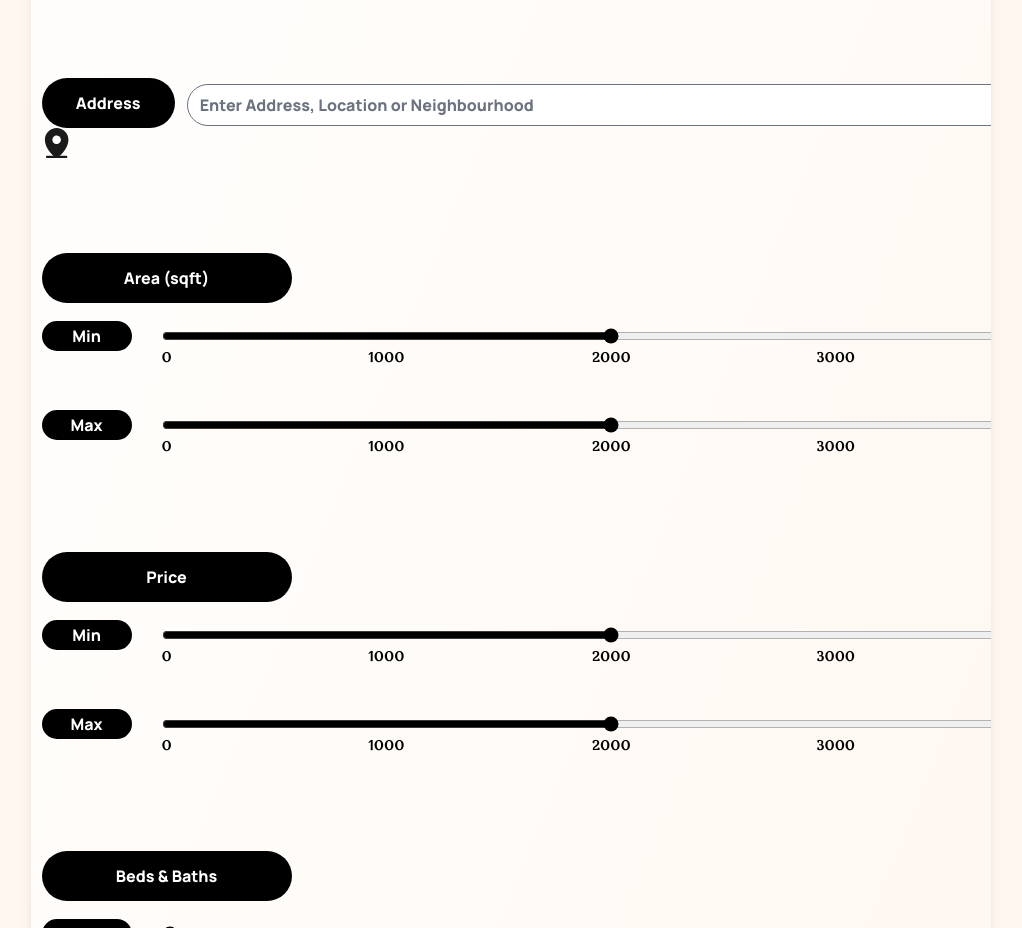
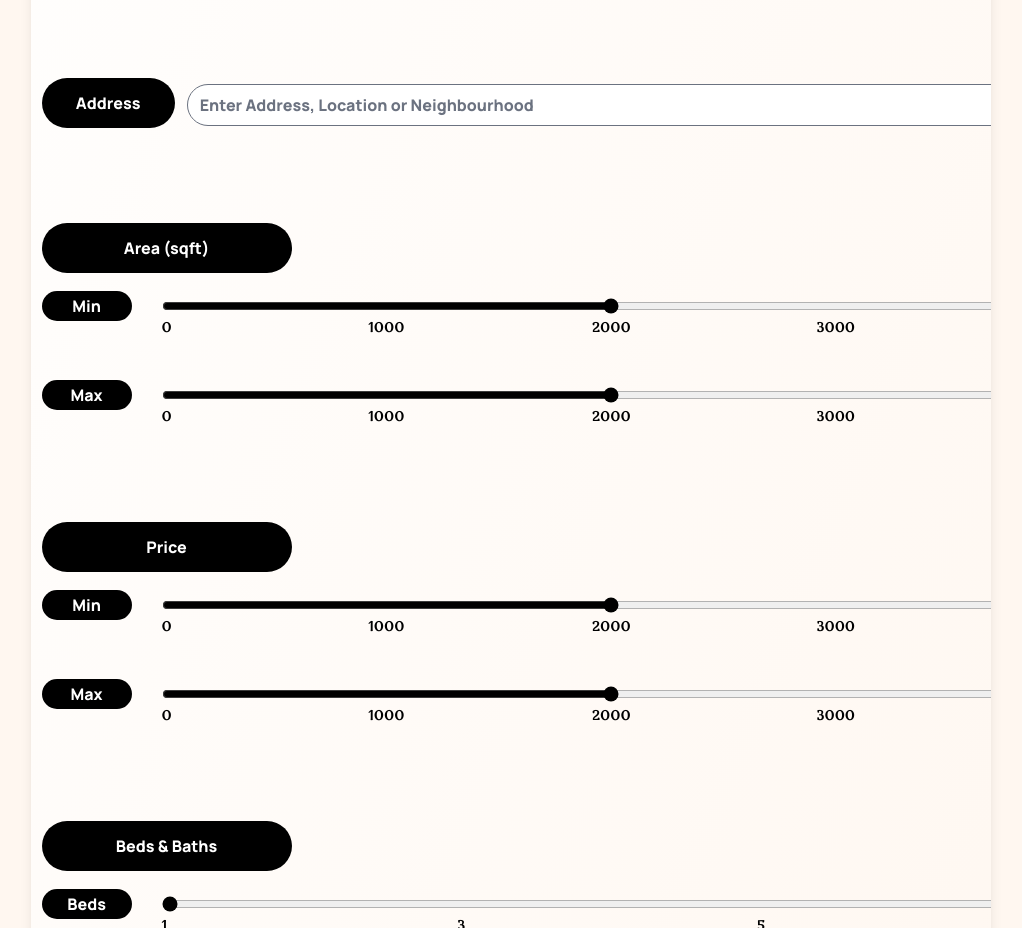
Before and after one commit to Nabidbhai12/UrbanNest, a React (Vite) app in the folder client/: page /search in a window 1280 px wide. Shown: the part 1020-1948 px from the top of the page, without its empty margins (129-1151 px from the left). Built offline with nearby package versions, Linux system fonts and the light colour scheme.

Commit message:
Removed residue icon

```diff
--- a/client/src/pages/Search.jsx
+++ b/client/src/pages/Search.jsx
@@ -470,11 +470,6 @@ export default function test() {
                     required
                   />
                 </label>
-                <Img
-                  className="h-[30px] w-[30px]"
-                  src="images/img_eye.svg"
-                  alt="twitter"
-                />
               </div>
 
               <div className="flex flex-col space-y-[1px] pt-[50px] font-markoone">
```
